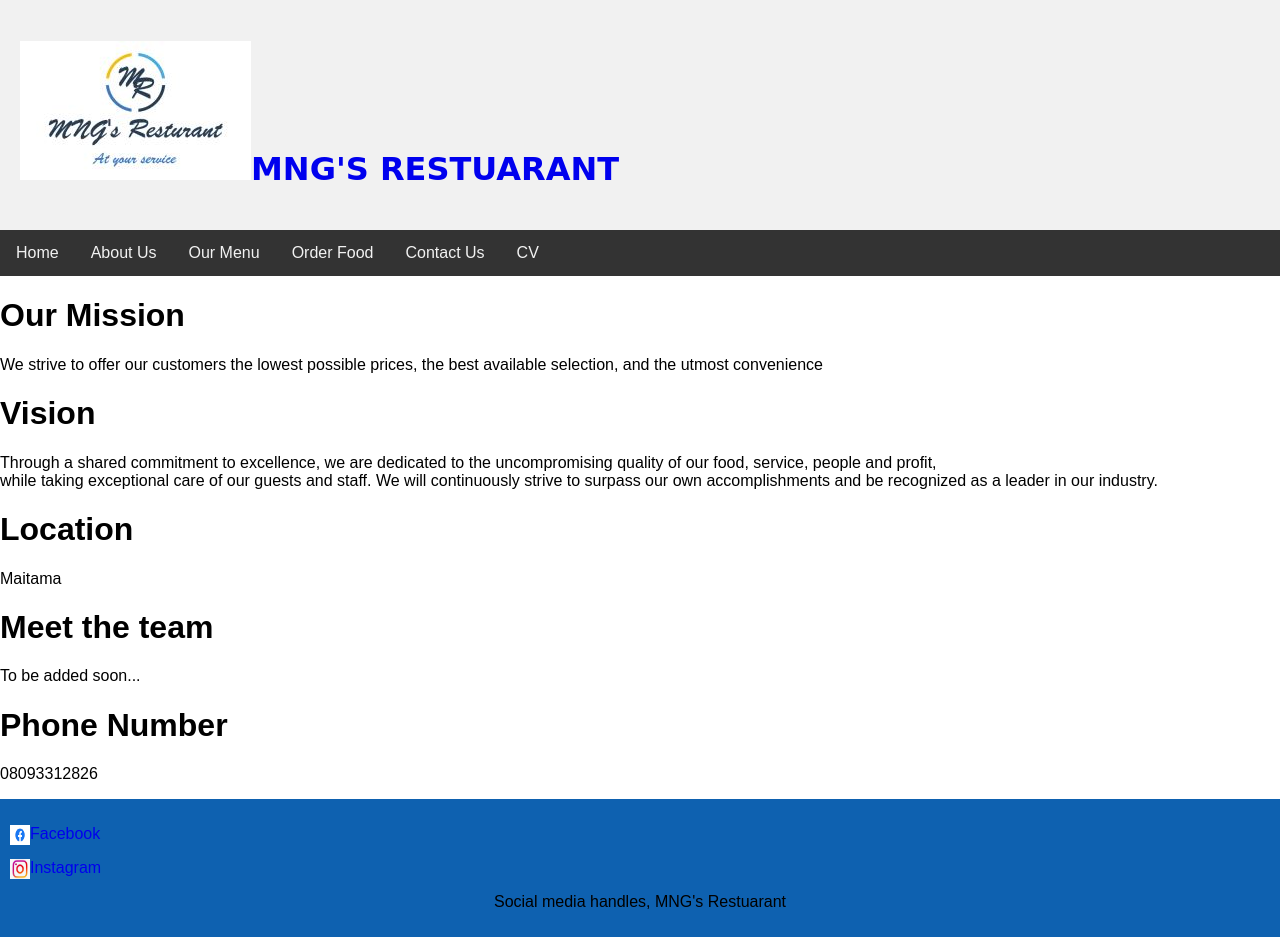
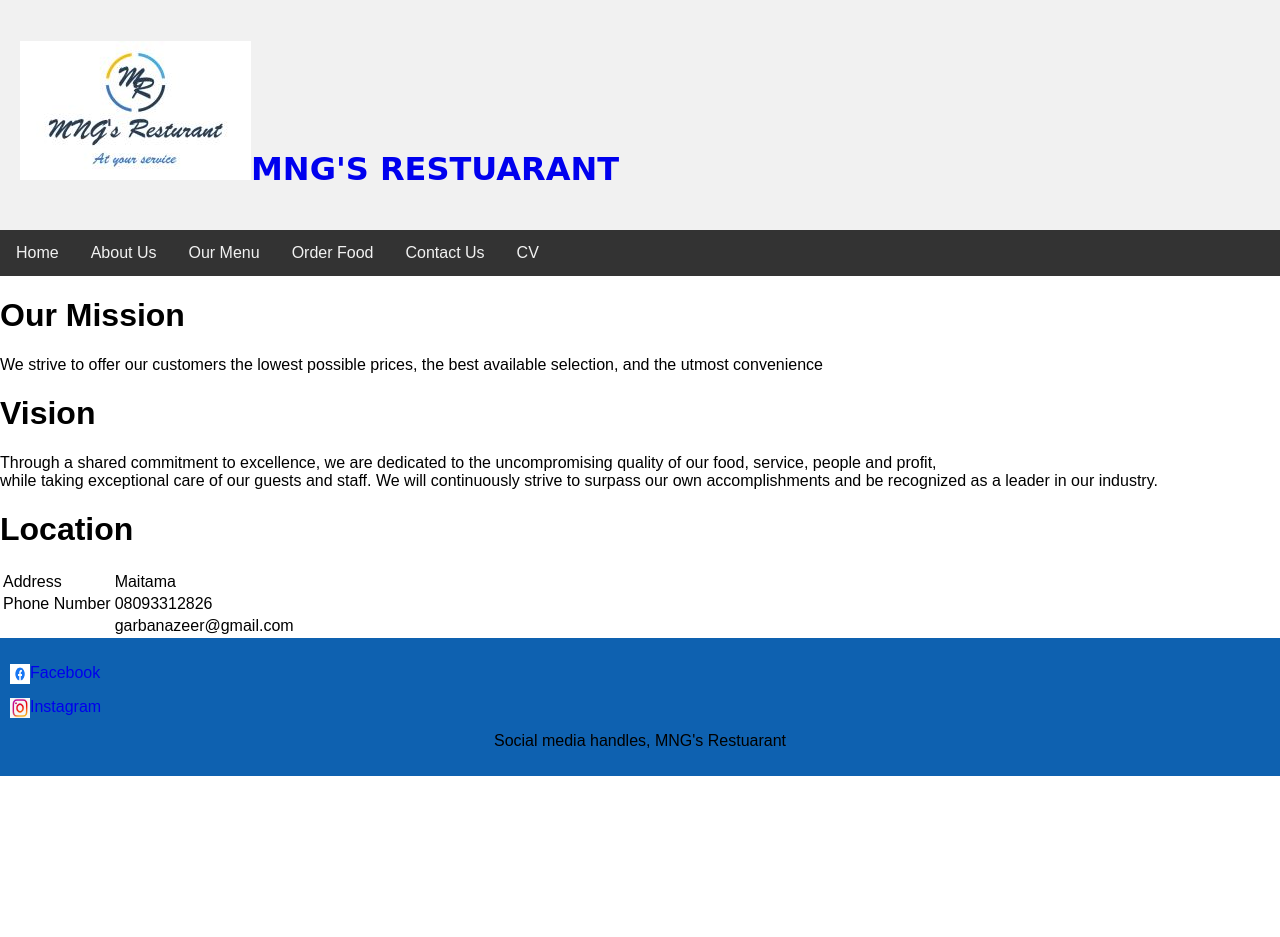
Before and after one commit to MNG3664/restuarant.proj, a plain HTML site: page About us.html in a window 1280 px wide. After the commit the page ends 800 px from the top, so only its background shows below. Drawn offline with Linux system fonts and the light colour scheme.

Commit message:
Update About us.html

```diff
--- a/About us.html
+++ b/About us.html
@@ -29,14 +29,20 @@
 
 
 <h1>Location</h1>
-<p>Maitama</p>
-
-	<h1>Meet the team</h1>
-	<p>To be added soon...</p>
-
-
-<h1>Phone Number</h1>
-<p>08093312826</p>
+	<table>
+		<tr>
+			<td>Address</td>
+			<td>Maitama</td>
+		</tr>
+		<tr>
+			<td>Phone Number</td>
+			<td>08093312826</td>
+		</tr>
+		<tr>
+			<td><Email/td>
+				<td>garbanazeer@gmail.com</td>
+				</tr>
+			</table>
 
 
 <footer>
```
